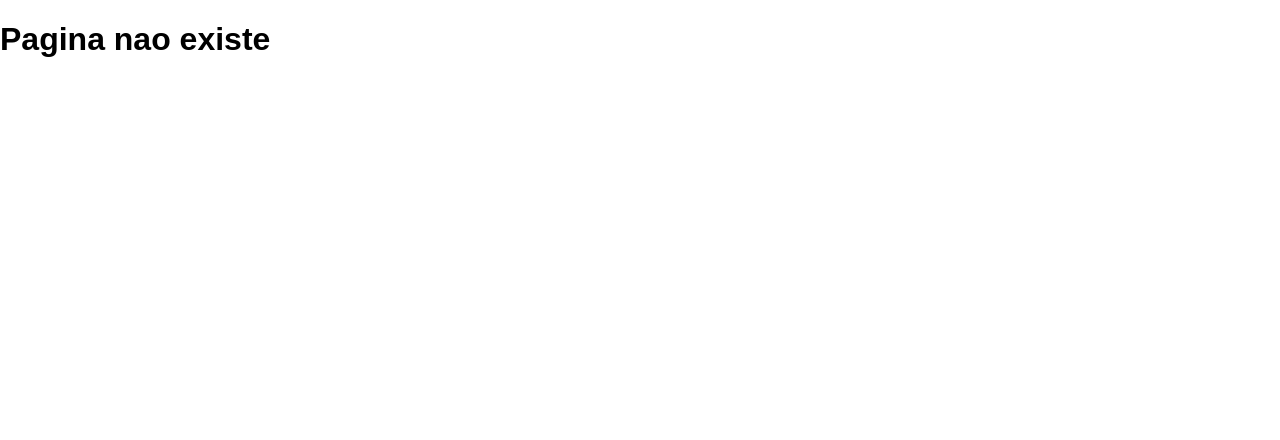
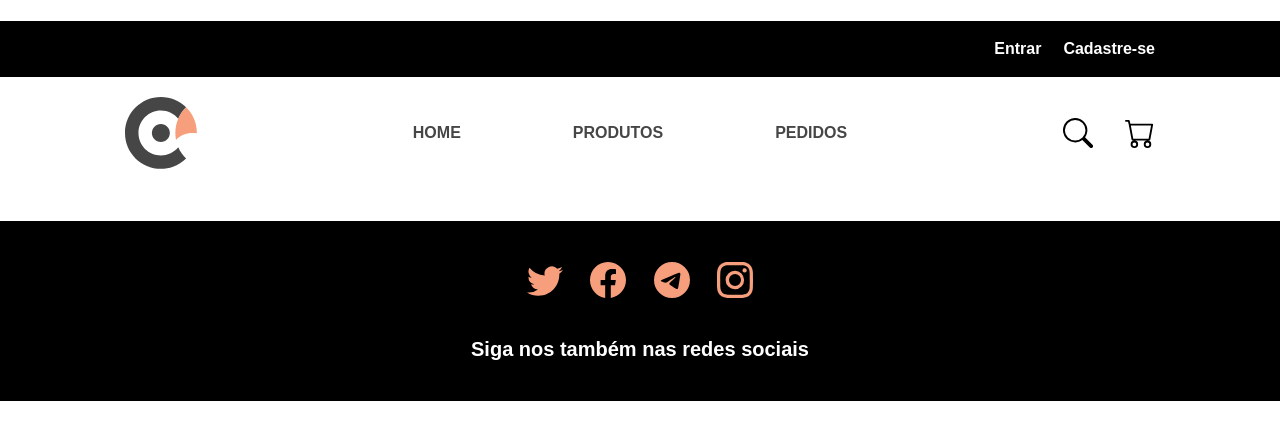
Before and after one commit to zCaioSantos/commerce-frontend, a React (Vite) app: page /basket in a window 1280 px wide. Shown: the top 440 px of the page. Built offline with nearby package versions, Linux system fonts and the light colour scheme.

Commit message:
feat: add new page basket

```diff
--- /dev/null
+++ b/src/pages/Basket/Controller.tsx
@@ -0,0 +1,7 @@
+import { Layout } from './Layout';
+import { useData } from './data';
+
+export function Controller() {
+ const { data } = useData();
+ return <Layout data={data} />;
+}
--- /dev/null
+++ b/src/pages/Basket/Layout.tsx
@@ -0,0 +1,16 @@
+import { Header } from '../../components/LandingPage/Header';
+import { TopHeader } from '../../components/LandingPage/TopHeader';
+import { Footer } from '../../components/LandingPage/Footer';
+import { LayoutProps } from './types';
+import { Container } from './styles';
+
+export function Layout({ data }: LayoutProps) {
+ return (
+  <Container>
+   <TopHeader />
+   <Header />
+
+   <Footer />
+  </Container>
+ );
+}
--- /dev/null
+++ b/src/pages/Basket/data.ts
@@ -0,0 +1,6 @@
+import { mocks } from './mocks';
+
+export const useData = () => {
+ const data = mocks.data;
+ return { data };
+};
--- /dev/null
+++ b/src/pages/Basket/index.tsx
@@ -0,0 +1,5 @@
+import { Controller } from './Controller';
+
+(Controller as any).displayName = 'Basket';
+
+export { Controller as Basket };
--- /dev/null
+++ b/src/pages/Basket/mocks.ts
@@ -0,0 +1,34 @@
+export const mocks = {
+ data: [
+  {
+   id: 1,
+   nome: 'Qualquer coisa',
+   descricao: 'descriçao blabla',
+   avaliacao: 5,
+   preco: 12.5,
+   estoque: 2,
+   status: false,
+   imagens: [
+    {
+     url: [32165156, 156161],
+     tipo: 'Banner',
+    },
+   ],
+  },
+  {
+   id: 2,
+   nome: 'Qualquer coisa',
+   descricao: 'descriçao blabla',
+   avaliacao: 5,
+   preco: 12.5,
+   estoque: 2,
+   status: true,
+   imagens: [
+    {
+     url: [32165156, 156161],
+     tipo: 'Banner',
+    },
+   ],
+  },
+ ]
+};
--- /dev/null
+++ b/src/pages/Basket/styles.ts
@@ -0,0 +1,5 @@
+import styled from 'styled-components';
+
+export const Container = styled.div`
+ height: 100%;
+`;
--- /dev/null
+++ b/src/pages/Basket/types.ts
@@ -0,0 +1,56 @@
+export interface LayoutProps {
+ data?: ProdutoProps[];
+}
+
+export type ProdutoProps = {
+ id: number;
+ nome: string;
+ descricao: string;
+ avaliacao: number;
+ preco: number;
+ estoque: number;
+ status: boolean;
+ imagens: ImagemProps[];
+};
+
+export type ImagemProps = {
+ url: number[];
+ tipo: string;
+};
+
+//
+
+export interface ResponseProps {
+ content: any;
+ pageable: Pageable;
+ last: boolean;
+ totalElements: number;
+ totalPages: number;
+ size: number;
+ number: number;
+ sort: Sort2;
+ first: boolean;
+ numberOfElements: number;
+ empty: boolean;
+}
+
+export interface Pageable {
+ sort: Sort;
+ offset: number;
+ pageNumber: number;
+ pageSize: number;
+ unpaged: boolean;
+ paged: boolean;
+}
+
+export interface Sort {
+ empty: boolean;
+ sorted: boolean;
+ unsorted: boolean;
+}
+
+export interface Sort2 {
+ empty: boolean;
+ sorted: boolean;
+ unsorted: boolean;
+}
--- a/src/router/index.tsx
+++ b/src/router/index.tsx
@@ -1,4 +1,5 @@
 import { Routes, Route } from 'react-router-dom';
+import { Basket } from '../pages/Basket';
 import { Dummy } from '../pages/Dummy';
 import { LandingPage } from '../pages/LandingPage';
 
@@ -7,6 +8,7 @@ export function Routers() {
   <Routes>
    <Route path="/">
     <Route index element={<LandingPage />} />
+    <Route path="basket" element={<h1><Basket /></h1>} />
     <Route path="produtos">
      <Route index element={<h1>Produtos</h1>} />
      <Route path=":id" element={<h1>Detalhes do Produtos</h1>} />
```
